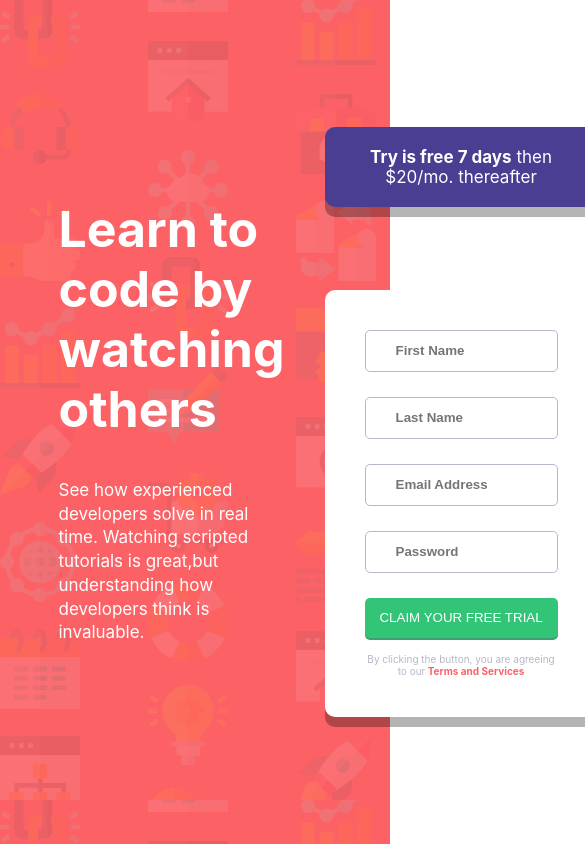
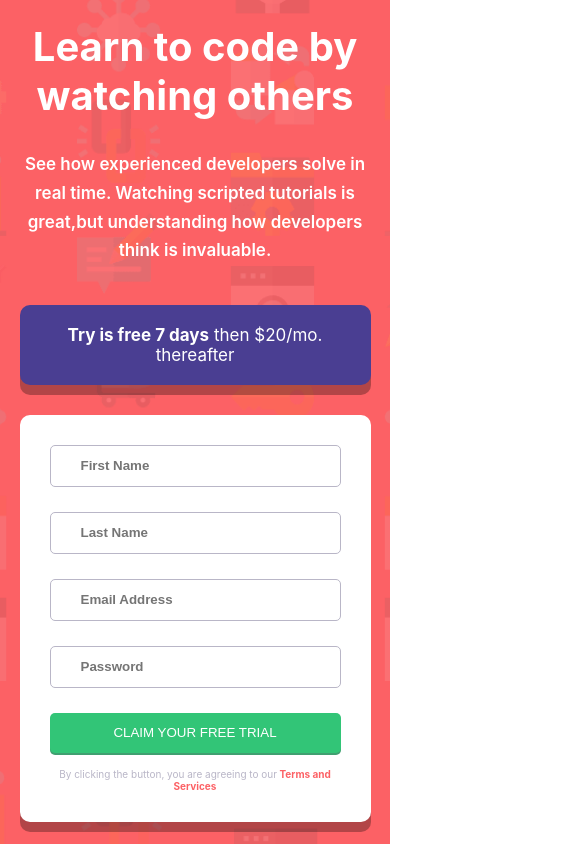
Before and after one commit to VincentChen6345/sign-up-form, a React (Create React App) app: page / in a window 390 px wide. Shown: the whole page, 585 px wide, since content can reach past the window. Built offline with nearby package versions, Linux system fonts and the light colour scheme.

Commit message:
media queries done

```diff
--- a/src/App.module.css
+++ b/src/App.module.css
@@ -9,3 +9,10 @@
   background-image: url("./assets/bg-intro-desktop.png");
   background-color: var(--red);
 }
+@media (max-width: 575px) {
+  .App {
+    background-image: url("./assets/bg-intro-mobile.png");
+    background-size: cover;
+    background-position: center;
+  }
+}
--- a/src/components/Cta.module.css
+++ b/src/components/Cta.module.css
@@ -4,7 +4,6 @@
   display: flex;
   flex-direction: column;
   justify-content: space-between;
-  height: 100%;
 }
 .paragraph {
   font-size: 1.7rem;
@@ -14,3 +13,13 @@ em {
   font-style: normal;
   font-weight: 700;
 }
+@media (max-width: 916px) {
+  .container {
+    margin-left: 1rem;
+  }
+}
+@media (max-width: 575px) {
+  .container {
+    margin-left: 0rem;
+  }
+}
--- a/src/components/Description.module.css
+++ b/src/components/Description.module.css
@@ -13,6 +13,29 @@
 }
 .paragraph {
   text-align: left;
-  line-height: 1.4;
+  line-height: 1.7;
   font-size: 1.7rem;
+  font-weight: 600;
 }
+@media (max-width: 916px) {
+  .heading {
+    font-size: 4rem;
+  }
+  .container {
+    margin-right: 1rem;
+  }
+}
+@media (max-width: 575px) {
+  .heading {
+    font-size: 4rem;
+    text-align: center;
+    margin-bottom: 3rem;
+  }
+  .container {
+    margin-right: 0rem;
+  }
+  .paragraph {
+    margin-bottom: 4rem;
+    text-align: center;
+  }
+}
--- a/src/components/InputForm.module.css
+++ b/src/components/InputForm.module.css
@@ -31,3 +31,8 @@ input:focus {
 input::placeholder {
   font-weight: 600;
 }
+/* @media (max-width: 916px) {
+  input{
+
+  }
+} */
--- a/src/components/SignUpForm.module.css
+++ b/src/components/SignUpForm.module.css
@@ -4,3 +4,21 @@
   display: flex;
   align-items: center;
 }
+
+@media (max-width: 1221px) {
+  .container {
+    width: 85vw;
+  }
+}
+@media (max-width: 1019px) {
+  .container {
+    width: 95vw;
+  }
+}
+@media (max-width: 575px) {
+  .container {
+    flex-direction: column;
+    width: 90vw;
+    height: auto;
+  }
+}
--- a/src/components/UI/Card.module.css
+++ b/src/components/UI/Card.module.css
@@ -11,4 +11,15 @@
 .blue {
   background-color: var(--purple);
   padding: 2rem 4rem;
+  margin-bottom: 3rem;
 }
+@media (max-width: 916px) {
+  .white {
+    padding: 3rem 3rem;
+  }
+}
+@media (max-width: 575px) {
+  .blue {
+    margin-bottom: 3rem;
+  }
+}
--- a/src/index.css
+++ b/src/index.css
@@ -25,4 +25,10 @@ html {
   --green-dark: rgb(46, 189, 113);
   --red: rgb(252, 97, 101);
   --grey: rgb(185, 182, 199);
+
+  /*Breakpoints*/
+  --bp-normal: 1221px;
+  --bp-medium: 1019px;
+  --bp-small: 916px;
+  --bp-smaller: 575px;
 }
```
